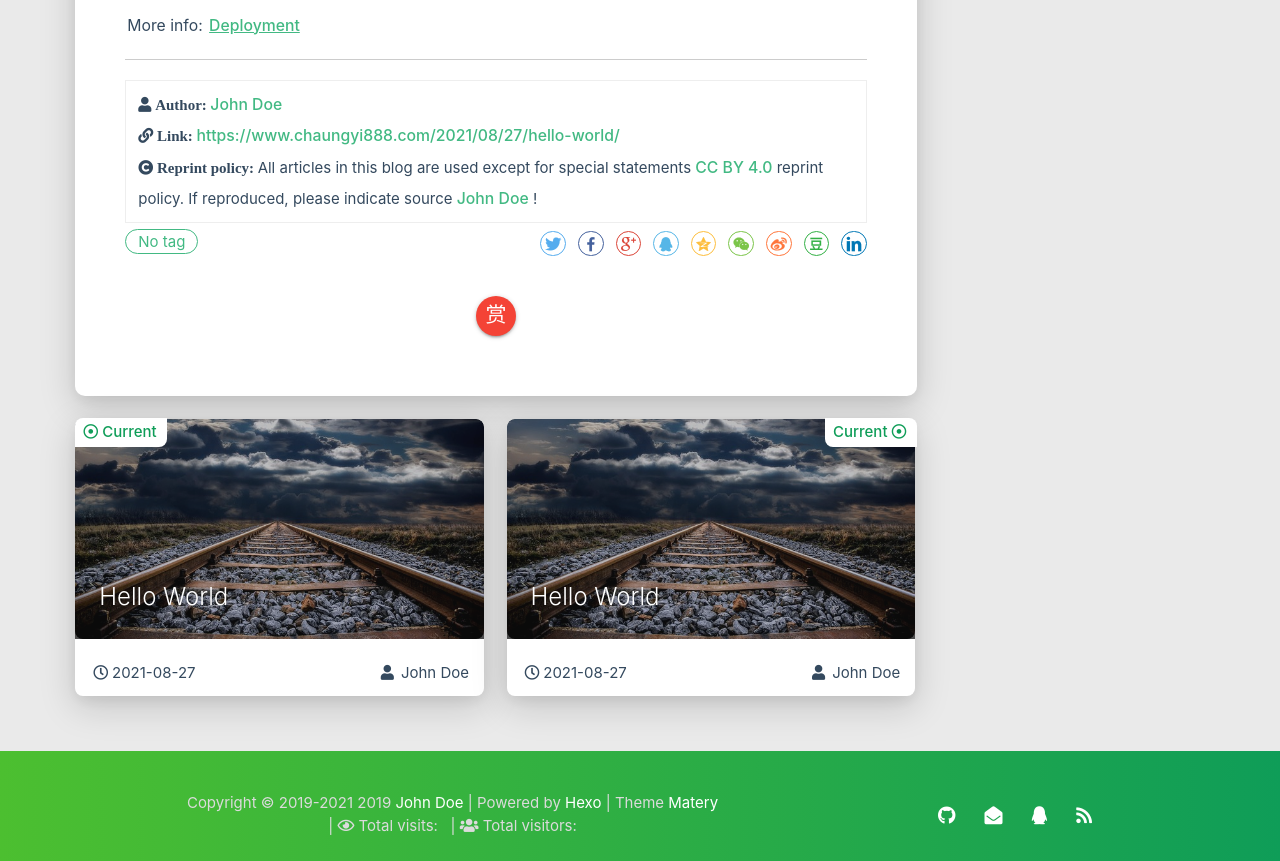
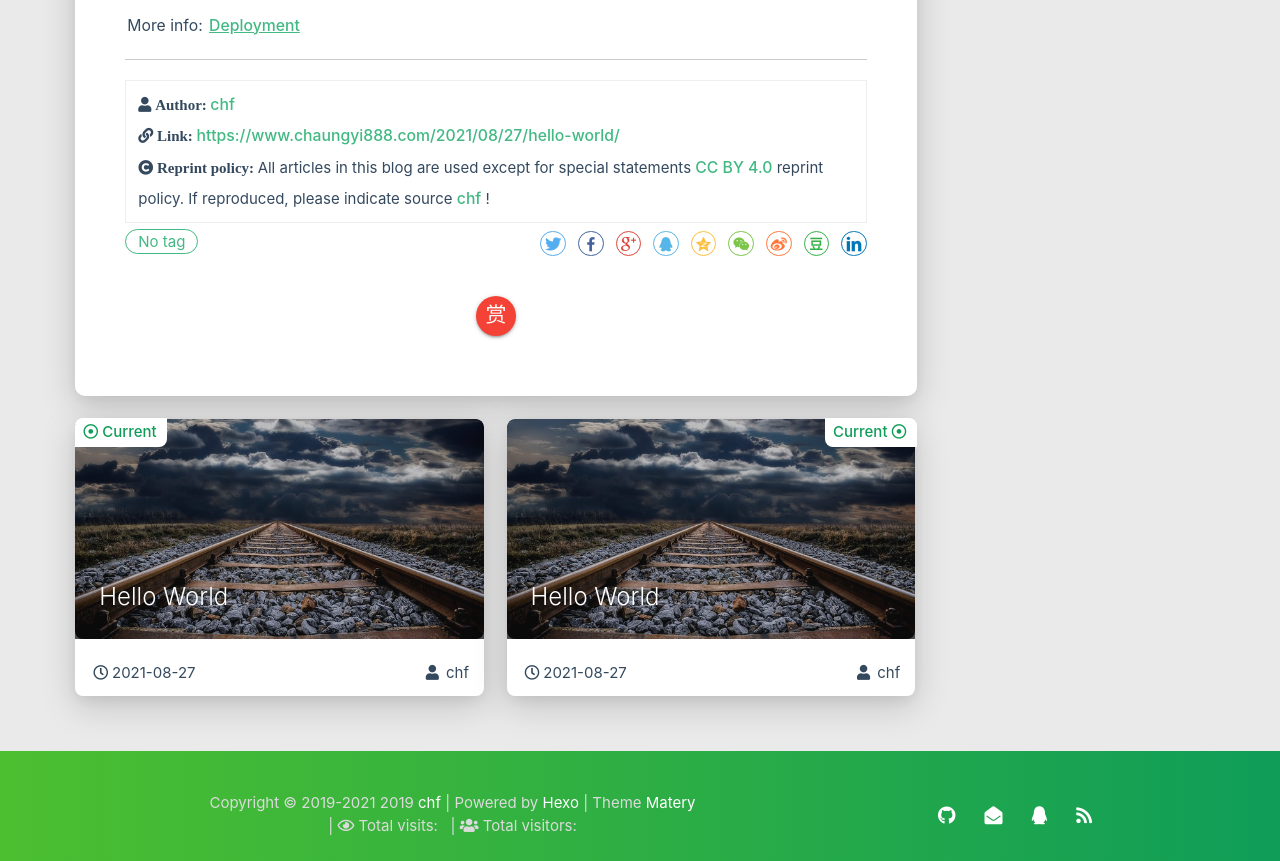
Before and after one commit to Zora609/Zora609.github.io, a plain HTML site: page 2021/08/27/hello-world/index.html in a window 1280 px wide. Shown: the part 1445-2306 px from the top of the page. Drawn offline with Linux system fonts and the light colour scheme; some packages are replaced by stand-ins of ours; no server answers; a script that the page names is missing.

Commit message:
Site updated: 2021-08-29 09:11:19

```diff
--- a/2021/08/27/hello-world/index.html
+++ b/2021/08/27/hello-world/index.html
@@ -493,7 +493,7 @@
                     </i>
                 </span>
                 <span class="reprint-info">
-                    <a href="/about" rel="external nofollow noreferrer">John Doe</a>
+                    <a href="/about" rel="external nofollow noreferrer">chf</a>
                 </span>
             </div>
             <div class="reprint__type">
@@ -516,7 +516,7 @@
                     All articles in this blog are used except for special statements
                     <a href="https://creativecommons.org/licenses/by/4.0/deed.zh" rel="external nofollow noreferrer" target="_blank">CC BY 4.0</a>
                     reprint policy. If reproduced, please indicate source
-                    <a href="/about" target="_blank">John Doe</a>
+                    <a href="/about" target="_blank">chf</a>
                     !
                 </span>
             </div>
@@ -737,7 +737,7 @@
                         <span class="publish-author">
 
                             <i class="fas fa-user fa-fw"></i>
-                            John Doe
+                            chf
 
                         </span>
                     </div>
@@ -775,7 +775,7 @@
                         <span class="publish-author">
 
                             <i class="fas fa-user fa-fw"></i>
-                            John Doe
+                            chf
 
                         </span>
                     </div>
@@ -976,7 +976,7 @@
                 <span id="year">2019-2021</span>
 
             <span id="year">2019</span>
-            <a href="/about" target="_blank">John Doe</a>
+            <a href="/about" target="_blank">chf</a>
             |&nbsp;Powered by&nbsp;<a href="https://hexo.io/" target="_blank">Hexo</a>
             |&nbsp;Theme&nbsp;<a href="https://github.com/blinkfox/hexo-theme-matery" target="_blank">Matery</a>
             <br>
```
Also changed, not shown: archives/2021/08/index.html (+2 -2 lines), archives/2021/index.html (+2 -2 lines), archives/index.html (+2 -2 lines), index.html (+2 -2 lines).
